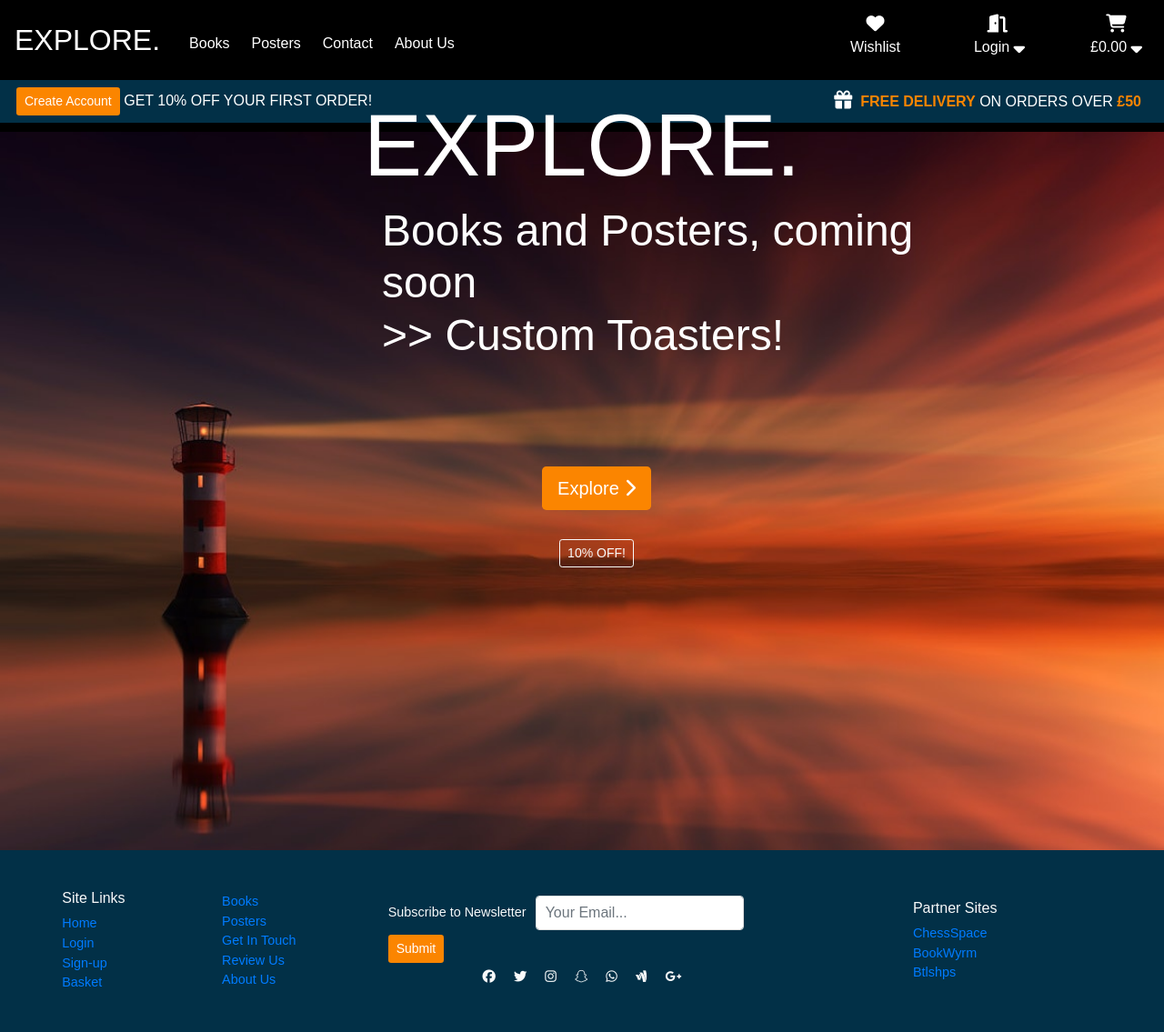
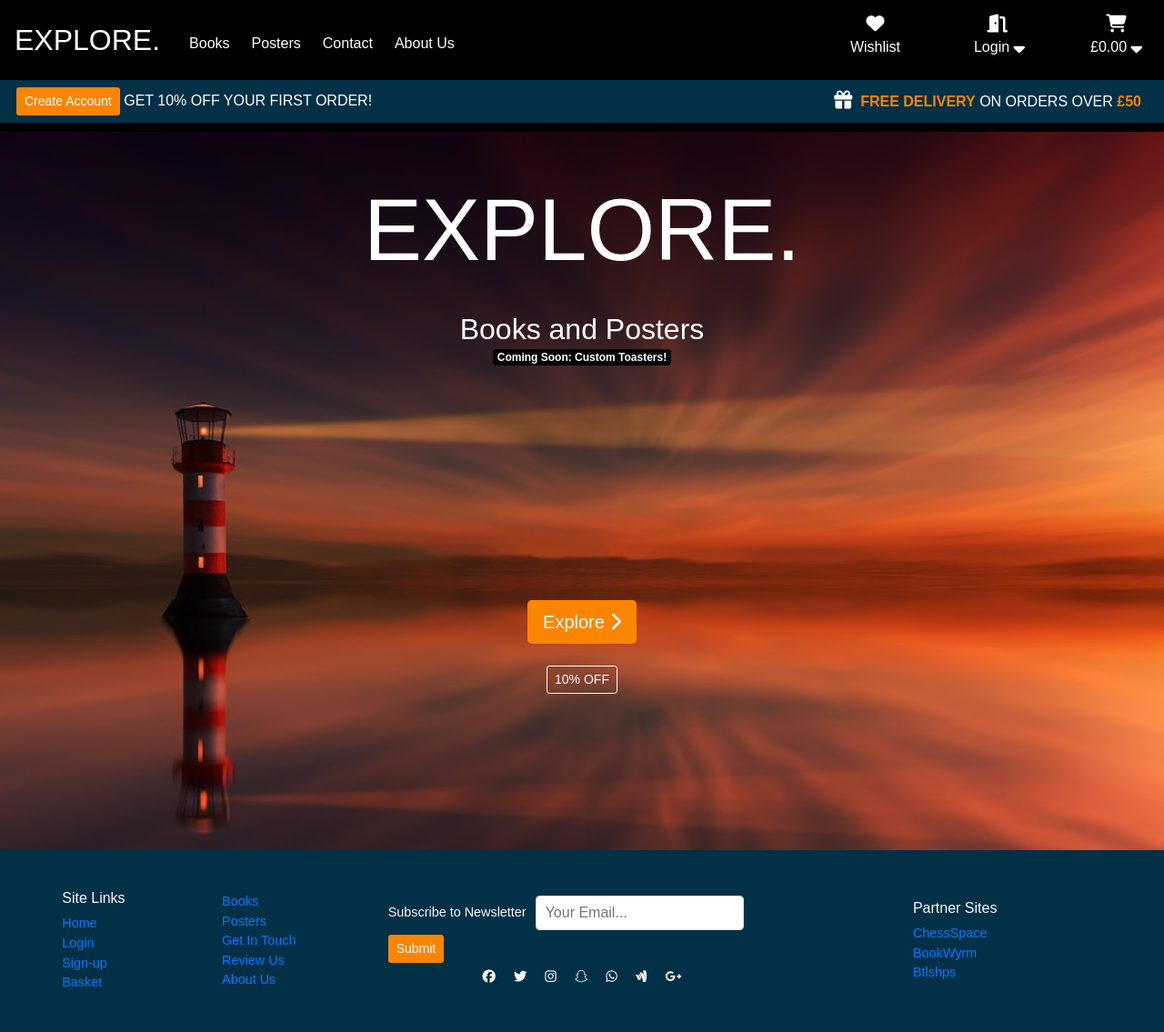
Before and after one commit to RadheyaM/explore, a Django app: page / in a window 1280 px wide. Shown: the whole page at 91% size. Run offline with Django 3.2, Linux system fonts and the light colour scheme; some libraries are stand-ins or nearby versions.

Commit message:
Improve the structure and styling of the hero section

```diff
--- a/home/static/home/css/home.css
+++ b/home/static/home/css/home.css
@@ -10,6 +10,8 @@
     padding-top: 10px;
     margin: 0;
     flex: 1 0 auto;
+    justify-content: center;
+    align-items: center;
 }
 
 .hero-image {
@@ -27,11 +29,16 @@
 }
 
 .hero-text {
-    height: 25vh;
+    margin-top: 200px 200px 25px 200px;
+    padding: 200px 200px 25px 200px;
+    height: 400px;
     width: 100%;
     background-color: var(--hero-txt-bg);
     color: white;
-    margin-bottom: 0;
+}
+
+.hero-buttons {
+    padding-top: 50px;
 }
 
 .home-action-btn {
@@ -44,18 +51,23 @@
     background-color: var(--hero-txt-bg);
     height: auto;
     width: 100%;
-    padding-left: 200px;
+    padding-bottom: 200px;
 }
 
 .subtext {
-    font-size: 3rem;
+    text-align: center;
+    font-size: 2rem;
     width: 50vw;
     margin: auto;
-    padding-bottom: 100px;
 }
 
 .hero-logo {
     font-size: 6rem;
+}
+
+.hero-badge {
+    background: black;
+    color: white;
 }
 
 /*=========================
--- a/home/templates/home/index.html
+++ b/home/templates/home/index.html
@@ -13,23 +13,20 @@
                     <h1 class="hero-logo">EXPLORE.</h1>
                 </div>
                 <div class="row hero-subtext d-flex flex-column align-items-center">
-                    <h2 class="subtext">
-                        Books and Posters, coming soon<br>
-                        >> Custom Toasters!
-                    </h2>
+                    <h4 class="subtext">Books and Posters</h4>
+                    <h6><small class="hero-badge badge badge-info">Coming Soon: Custom Toasters!</small></h6>
                 </div>
-                <div class="row">
-                    <div class="col-12 d-flex justify-content-center m-3">
+                <div class="row hero-buttons">
+                    <div class="col-12 d-flex justify-content-center pb-2">
                         <a href="{% url 'books' %}" class="btn btn-lg btn-action">
                             Explore
                             <i class="fas fa-chevron-right"></i>
                         </a>
                     </div>
-                    <div class="col-12 d-flex justify-content-center m-3">
-                        <p><a class="btn btn-outline-light btn-sm" href="{% url 'account_signup' %}">10% OFF!</a></p>
+                    <div class="col-12 d-flex justify-content-center p-3">
+                        <p><a class="btn btn-outline-light btn-sm" href="{% url 'account_signup' %}">10% OFF</a></p>
                     </div>
                 </div>
-                <hr>
             </div>
         </div>
     </section>
```
Also changed, not shown: db.sqlite3.
